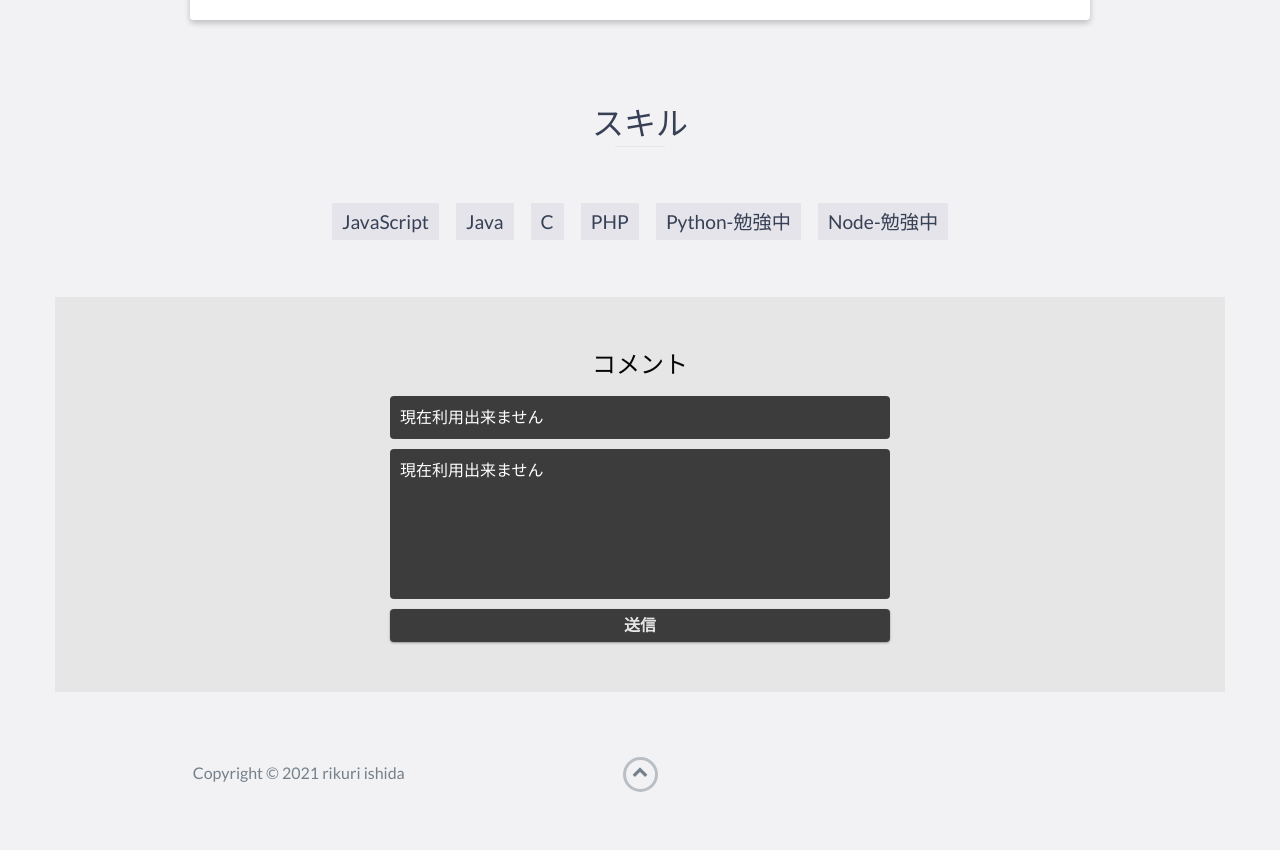
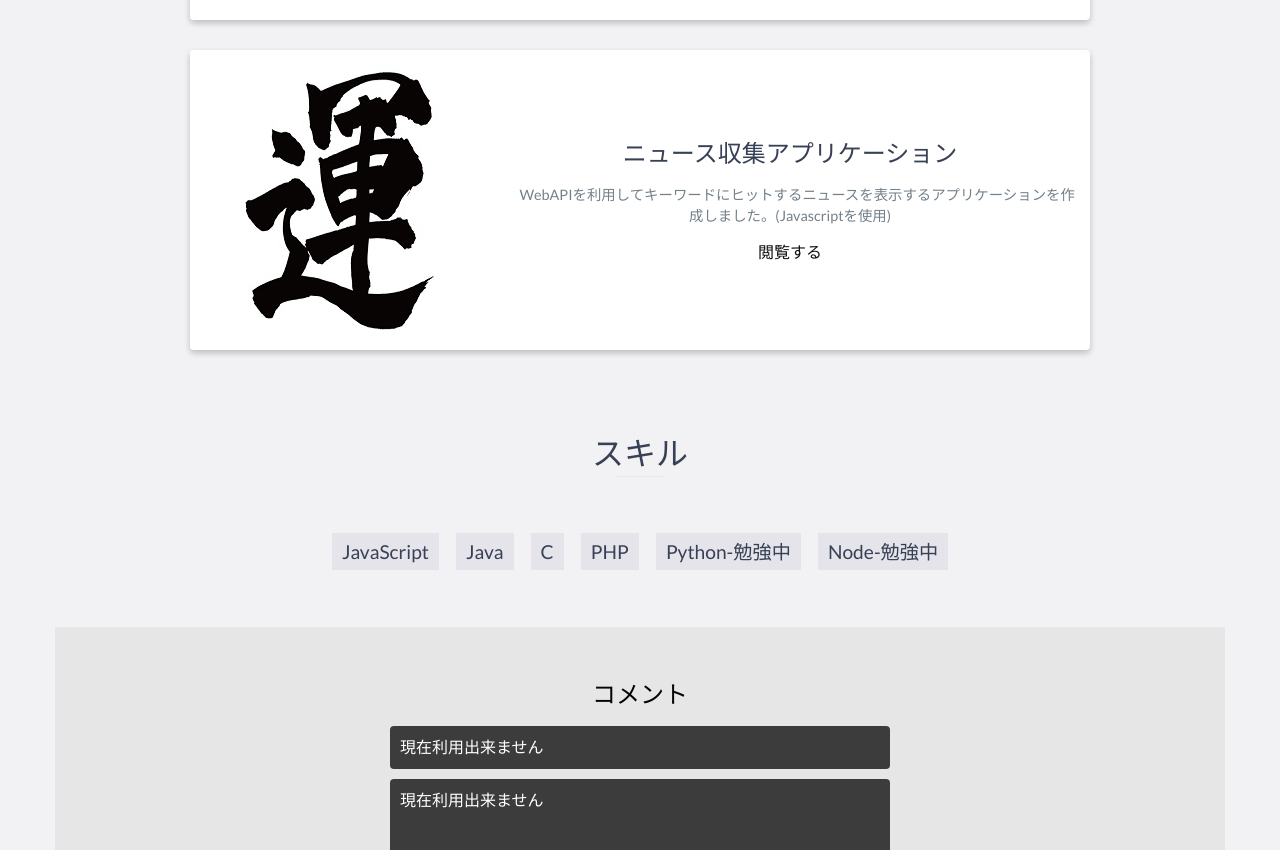
Before and after one commit to rikuri1118/portfoliorikuri.io, a plain HTML site: page index.html in a window 1280 px wide. Shown: the part 3510-4360 px from the top of the page. Drawn offline with nearby package versions, Linux system fonts and the light colour scheme.

Commit message:
成果物内容追加

```diff
--- a/index.html
+++ b/index.html
@@ -184,6 +184,21 @@
                     <!-- End .project-info -->
                 </div>
                 <!-- End .project -->
+                <div class="project shadow-large">
+                    <div class="project-image">
+                        <img src="images/project3.jpg" />
+                    </div>
+                    <!-- End .project-image -->
+                    <div class="project-info">
+                        <h3>ニュース収集アプリケーション</h3>
+                        <p>
+                          　WebAPIを利用してキーワードにヒットするニュースを表示するアプリケーションを作成しました。(Javascriptを使用)
+                        </p>
+                        <a href="https://github.com/rikuri1118/kenkyuuseikabutu"　target="_blank">閲覧する</a>
+                    </div>
+                    <!-- End .project-info -->
+                </div>
+                <!-- End .project -->
 
 
     <div id="skills">
```
